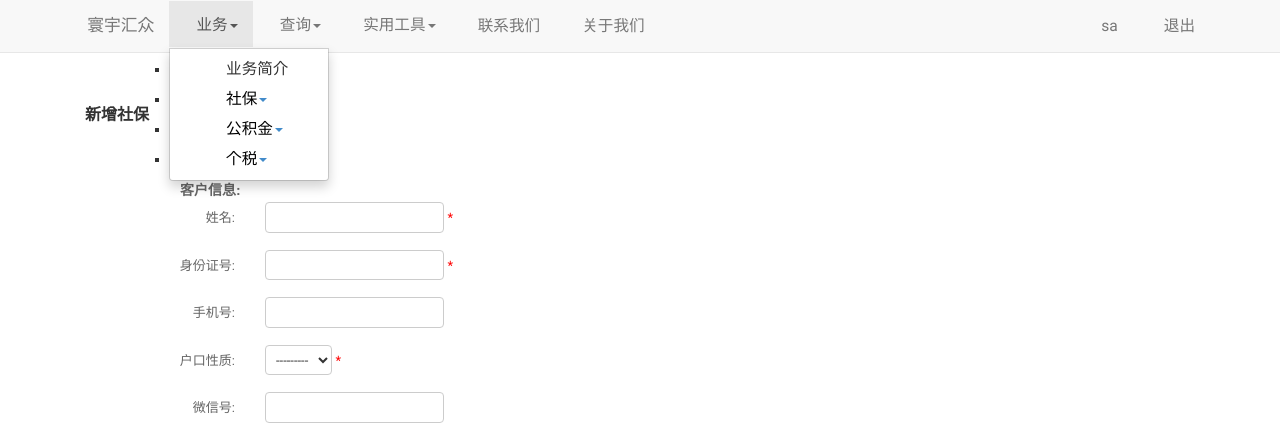
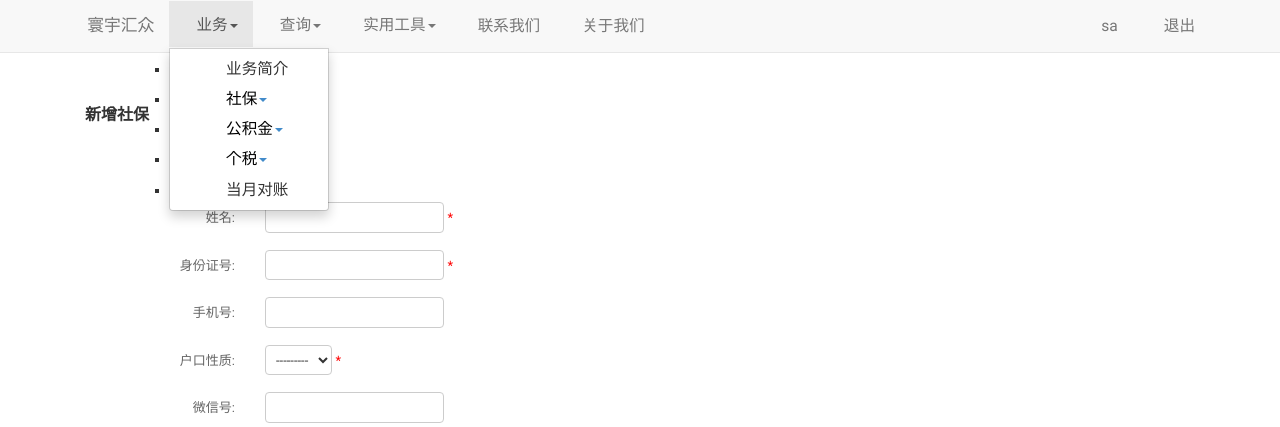
Before and after one commit to woodhfut/HYHR, a Django app: page /sb/add/1/ in a window 1280 px wide, after a click on "业务". Shown: the top 427 px of the page. Run offline with Django 3.2, Linux system fonts and the light colour scheme; a user stored in the database is signed in; data comes from the database, SQL or seed files in the repository; some libraries are stand-ins or nearby versions; some web fonts are replaced.

Commit message:
update layout
update layout

```diff
--- a/sb/views.py
+++ b/sb/views.py
@@ -794,15 +794,13 @@ def sb_billcheck_all(request):
         startNextMonth = nextMonth[0]
         endNextMonth = nextMonth[1]
 
-        #pOrders = pOrders.filter(validTo__lt=endNextMonth)
-
         result = {}
         for p in pOrders:
             if Product_Order.objects.filter(customer__pid=p.customer.pid, validTo__gte=endNextMonth, product__code=p.product.code).exists():
                 continue
             pos = int(math.log2(p.product.code))
             if p.customer.name not in result:
-                rec = [0,0,0,0,0,0] #sb, gjj, gs, cbj, fee, total
+                rec = [0]*6 #sb, gjj, gs, cbj, fee, total
                 rec[pos] = p.total_price
                 rec[-1] = p.total_price
                 result[p.customer.name] = BillCheckAllResult(p.customer, rec)
--- a/templates/HYHR/layout.html
+++ b/templates/HYHR/layout.html
@@ -45,6 +45,11 @@
         .navbar a{
             font-size: 120%;
         }
+
+        li ul li a span{
+            padding-right: 20%;
+            color:skyblue;
+        }
 </style>
 </head>
 
@@ -67,35 +72,36 @@
                                 <span class="glyphicon glyphicon-shopping-cart">业务<b class="caret"></b>
                         </a>
                         <ul class="dropdown-menu">
-                            <li><a href="{% url 'sb:sb_index' %}"><span class="glyphicon glyphicon-info-sign" style="padding-right: 20%"></span>业务简介</a> </li>
+                            <li><a href="{% url 'sb:sb_index' %}"><span class="glyphicon glyphicon-info-sign" ></span>业务简介</a> </li>
 
                             {% if user.is_authenticated and user.is_superuser %}
                             <li class="offset-right dropdown">
-                                    <a href="#" class="dropdown-toggle"><span class="glyphicon glyphicon-heart-empty" style="padding-right: 20%"></span>社保<b class="caret"></b></a>
+                                    <a href="#" class="dropdown-toggle"><span class="glyphicon glyphicon-heart-empty"></span>社保<b class="caret"></b></a>
                                     <ul class="dropdown-menu">
-                                        <li><a href="{% url 'sb:sb_add' 1 %}">新增</a> </li>
-                                        <li><a href="{% url 'sb:sb_remove' 1 %}">减员</a></li>
-                                        <li><a href="{% url 'sb:sb_billcheck' 1 %}">对账</a></li>
+                                        <li><a href="{% url 'sb:sb_add' 1 %}"><span class="glyphicon glyphicon-plus"></span>新增</a> </li>
+                                        <li><a href="{% url 'sb:sb_remove' 1 %}"><span class="glyphicon glyphicon-minus-sign"></span>减员</a></li>
+                                        <li><a href="{% url 'sb:sb_billcheck' 1 %}"><span class="glyphicon glyphicon-check"></span>对账</a></li>
                                     </ul>
                                   </li>
 
                             <li class="offset-right dropdown">
-                                    <a href="#" class="dropdown-toggle"><span class="glyphicon glyphicon-usd" style="padding-right: 20%"></span>公积金<b class="caret"></b></a>
+                                    <a href="#" class="dropdown-toggle"><span class="glyphicon glyphicon-usd"></span>公积金<b class="caret"></b></a>
                                     <ul class="dropdown-menu">
-                                        <li><a href="{% url 'sb:sb_add' 2 %}">新增</a> </li>
-                                        <li><a href="{% url 'sb:sb_remove' 2 %}">减员</a></li>
-                                        <li><a href="{% url 'sb:sb_billcheck' 2 %}">对账</a></li>
+                                        <li><a href="{% url 'sb:sb_add' 2 %}"><span class="glyphicon glyphicon-plus"></span>新增</a> </li>
+                                        <li><a href="{% url 'sb:sb_remove' 2 %}"><span class="glyphicon glyphicon-minus-sign"></span>减员</a></li>
+                                        <li><a href="{% url 'sb:sb_billcheck' 2 %}"><span class="glyphicon glyphicon-check"></span>对账</a></li>
                                     </ul>
                             </li>
 
                             <li class="offset-right dropdown">
-                                    <a href="#" class="dropdown-toggle"><span class="glyphicon glyphicon-credit-card" style="padding-right: 20%"></span>个税<b class="caret"></b></a>
+                                    <a href="#" class="dropdown-toggle"><span class="glyphicon glyphicon-credit-card"></span>个税<b class="caret"></b></a>
                                     <ul class="dropdown-menu">
-                                        <li><a href="{% url 'sb:sb_add' 4 %}">新增</a> </li>
-                                        <li><a href="{% url 'sb:sb_remove' 4 %}">减员</a></li>
-                                        <li><a href="{% url 'sb:sb_billcheck' 4 %}">对账</a></li>
+                                        <li><a href="{% url 'sb:sb_add' 4 %}"><span class="glyphicon glyphicon-plus"></span>新增</a> </li>
+                                        <li><a href="{% url 'sb:sb_remove' 4 %}"><span class="glyphicon glyphicon-minus-sign"></span>减员</a></li>
+                                        <li><a href="{% url 'sb:sb_billcheck' 4 %}"><span class="glyphicon glyphicon-check"></span>对账</a></li>
                                     </ul>
                             </li>
+                            <li><a href="{% url 'sb:sb_billcheck_all' %}"><span class="glyphicon glyphicon-check"></span>当月对账</a> </li>
                             {% endif %}
                         </ul>
                     </li>
@@ -105,11 +111,11 @@
                                 <span class="glyphicon glyphicon-search">查询<b class="caret"></b>
                         </a>
                         <ul class="dropdown-menu">
-                            <li><a href="{% url 'sb:sb_query' %}"><span class="glyphicon glyphicon-bullhorn" style="padding-right: 20%"></span>业务查询</a> </li>
+                            <li><a href="{% url 'sb:sb_query' %}"><span class="glyphicon glyphicon-bullhorn"></span>业务查询</a> </li>
 
                             {% if user.is_authenticated and user.is_superuser %}
-                            <li><a href="{% url 'sb:sb_operationquery' %}"><span class="glyphicon glyphicon-zoom-in" style="padding-right: 20%"></span>增减员查询</a> </li>
-                            <li><a href="{% url 'sb:sb_todolist' %}"><span class="glyphicon glyphicon-check" style="padding-right: 20%"></span>待办事宜查询</a> </li>
+                            <li><a href="{% url 'sb:sb_operationquery' %}"><span class="glyphicon glyphicon-zoom-in"></span>增减员查询</a> </li>
+                            <li><a href="{% url 'sb:sb_todolist' %}"><span class="glyphicon glyphicon-tasks"></span>待办事宜查询</a> </li>
                             {% endif %}
                         </ul>
                     </li>
@@ -119,10 +125,10 @@
                                 <span class="glyphicon glyphicon-cog">实用工具<b class="caret"></b>
                         </a>
                         <ul class="dropdown-menu">
-                            <li><a href="{% url 'sb:wechatbroadcast' %}"><span class="glyphicon glyphicon-qrcode" style="padding-right: 20%"></span>微信通知</a> </li>
+                            <li><a href="{% url 'sb:wechatbroadcast' %}"><span class="glyphicon glyphicon-qrcode"></span>微信通知</a> </li>
                             {% if user.is_authenticated and user.is_superuser %}
-                            <li><a href="{% url 'sb:sb_partnerbillcheck' %}"><span class="glyphicon glyphicon-certificate" style="padding-right: 20%"></span>合伙人结账</a> </li>
-                            <li><a href="{% url 'sb:sb_todolist_add' %}"><span class="glyphicon glyphicon-check" style="padding-right: 20%"></span>新增待办事宜</a> </li>
+                            <li><a href="{% url 'sb:sb_partnerbillcheck' %}"><span class="glyphicon glyphicon-certificate"></span>合伙人结账</a> </li>
+                            <li><a href="{% url 'sb:sb_todolist_add' %}"><span class="glyphicon glyphicon-tasks"></span>新增待办事宜</a> </li>
                             {% endif %}
                         </ul>
                     </li>
```
